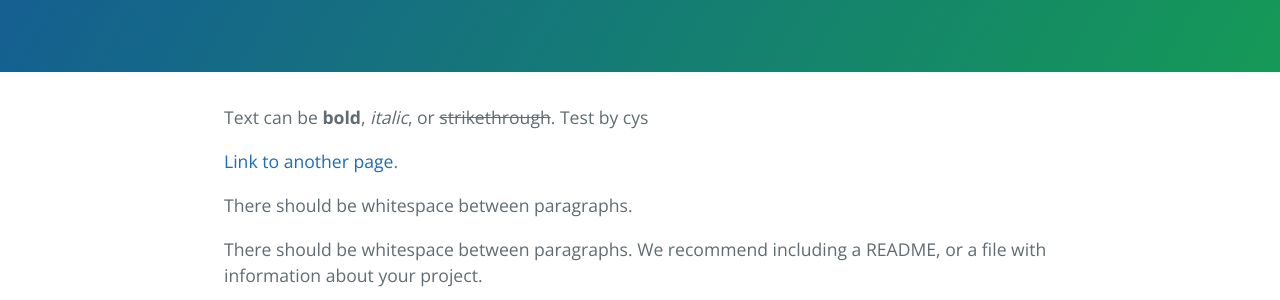
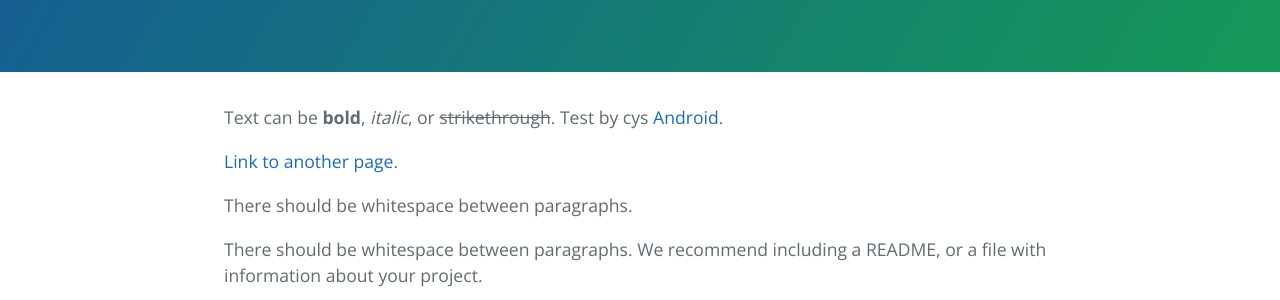
Before and after one commit to EricChenYS/EricChenYS.github.io, a Jekyll site: the page built from index.md, in a window 1280 px wide and 900 px high. Shown: the part 311-611 px from the top of the window. Built offline with Jekyll 4.4.1, drawn with Linux system fonts in a browser that asks for light colours.

Commit message:
Update index.md

```diff
--- a/index.md
+++ b/index.md
@@ -3,6 +3,7 @@ layout: default
 ---
 
 Text can be **bold**, _italic_, or ~~strikethrough~~.  Test by cys
+[Android](./docs/Android.md).
 
 [Link to another page](./another-page.html).
 
```
